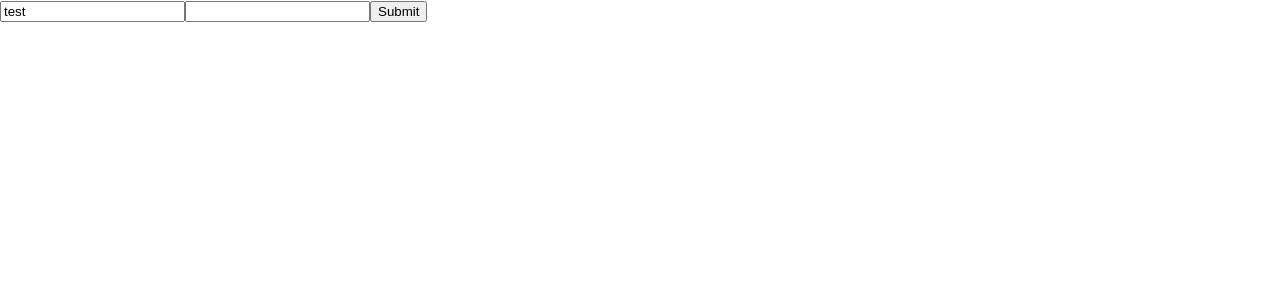
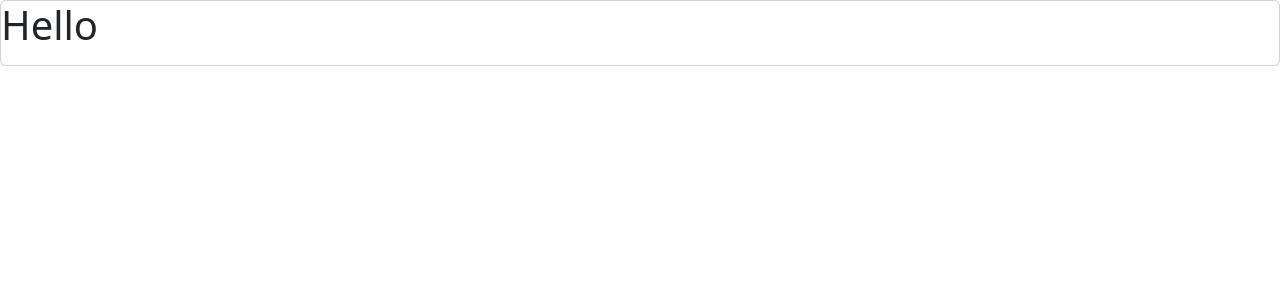
Before and after one commit to degtrdg/diabetes, a React (Create React App) app: page / in a window 1280 px wide. Shown: the top 300 px of the page. Built offline with nearby package versions, Linux system fonts and the light colour scheme.

Commit message:
Added bootstrap card

```diff
--- a/src/App2.js
+++ b/src/App2.js
@@ -1,4 +1,5 @@
 import React, { useState } from "react";
+import Card from "react-bootstrap/Card"
 // App
 // I want to make a question components where I can send the answers through json to the backend
 // input is going to be integers and booleans
@@ -16,13 +17,18 @@ function Question(props) {
 
   if (props.answerType === "integer") {
     return (
-      <div>
+        // <div className="card">
+        <div className="card">
+          <div className="card-body">
+          <div className="card-text">
             <p>{props.questionText}</p>
             <input
               type="number"
               value={answer}
               onChange={(e) => setAnswer(e.target.value)}
             />
+          </div>
+        </div>
         </div>
     );
   } else {
--- a/src/index.js
+++ b/src/index.js
@@ -1,12 +1,16 @@
 import React from "react";
 import ReactDOM from "react-dom";
 import "./index.css";
-import App from "./App";
+import App from "./App2";
+import Card from "react-bootstrap/Card";
 import reportWebVitals from "./reportWebVitals";
+import 'bootstrap/dist/css/bootstrap.min.css';
 
 ReactDOM.render(
   <React.StrictMode>
-    <App />
+    <Card>
+      <Card.Title><h1>Hello</h1></Card.Title>
+    </Card>
   </React.StrictMode>,
   document.getElementById("root")
 );
```
Lines whose indentation alone changed are shown as unchanged.
